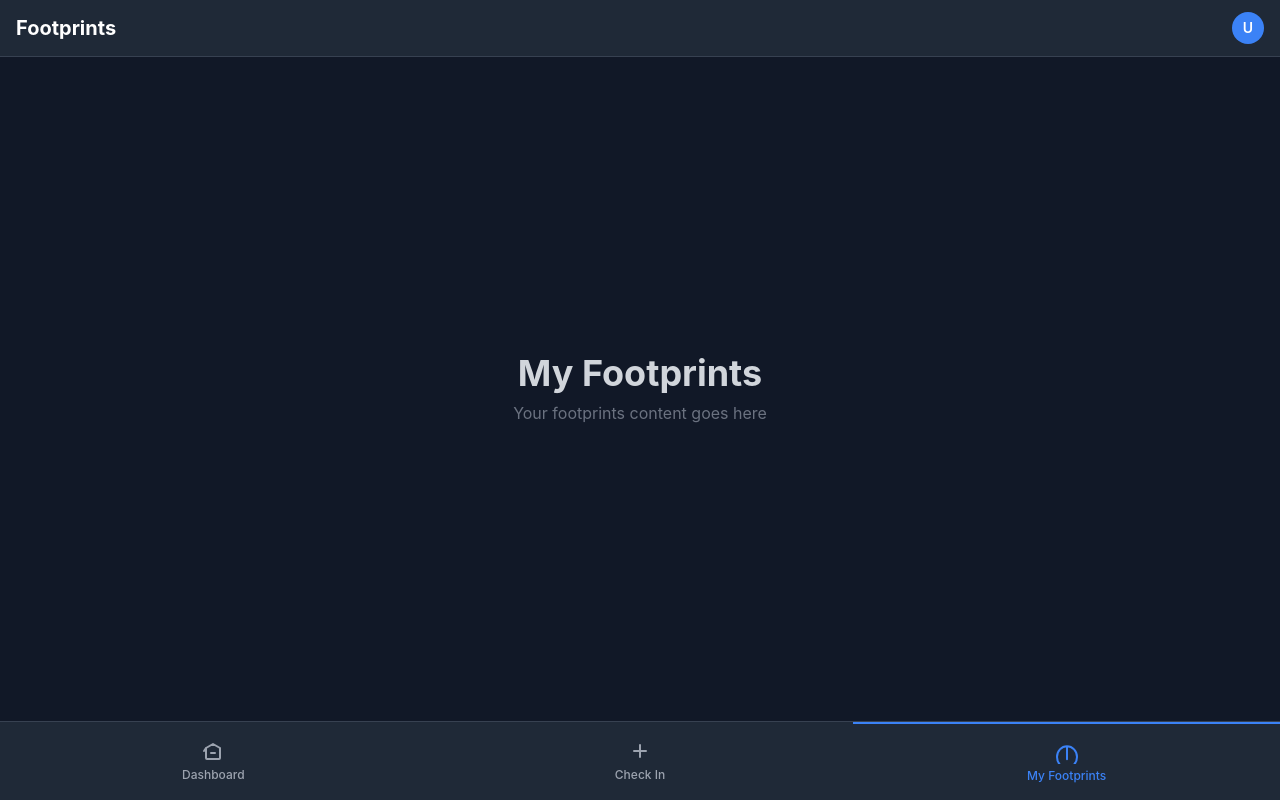
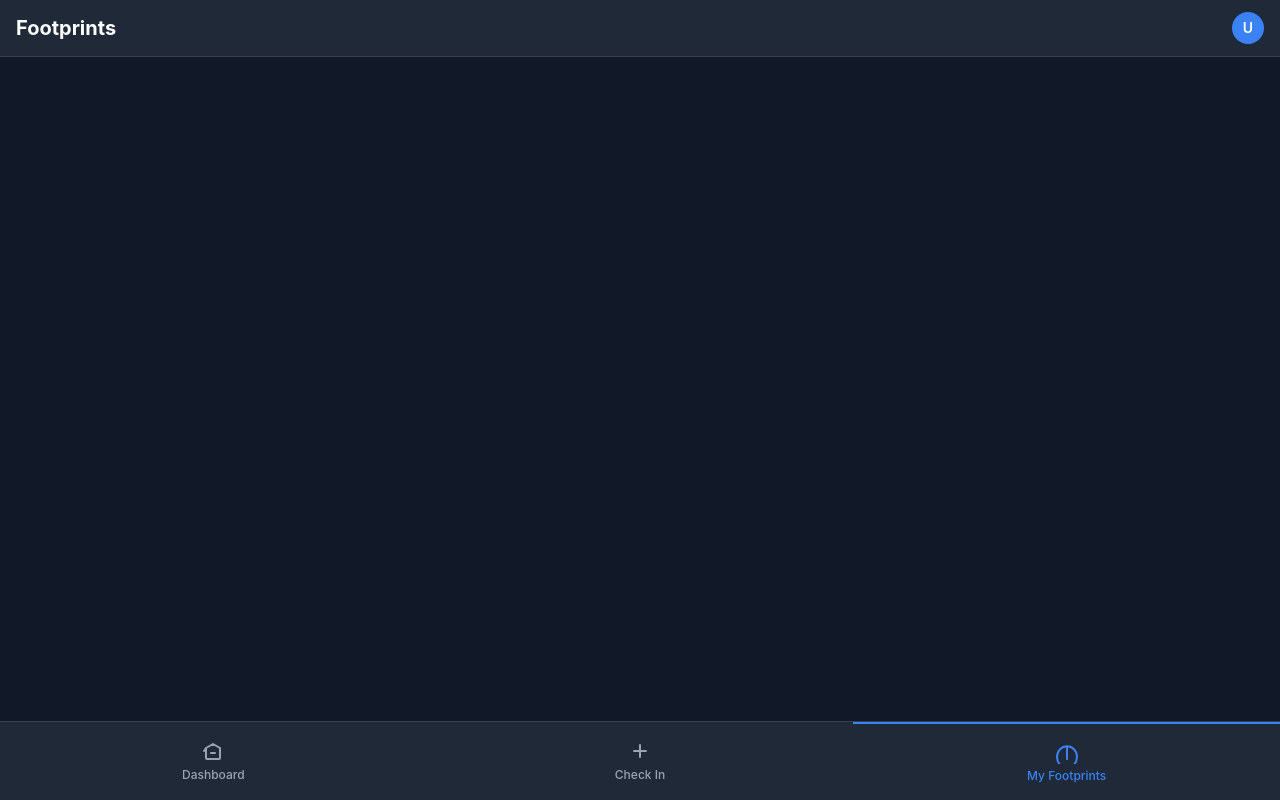
Before and after one commit to vanthadeth/hig-copilot, a Next.js app: page /footprints in a window 1280 px wide. Built offline with nearby package versions, Linux system fonts and the light colour scheme.

Commit message:
Reset footprints page

```diff
--- a/pages/footprints.tsx
+++ b/pages/footprints.tsx
@@ -17,11 +17,7 @@ export default function Footprints() {
         <TitleBar />
 
         {/* Content Area */}
-        <div className="flex-1 overflow-y-auto px-6 py-8 flex flex-col items-center justify-center">
-          <div className="text-center">
-            <h2 className="text-4xl font-bold text-gray-300 mb-2">My Footprints</h2>
-            <p className="text-gray-500">Your footprints content goes here</p>
-          </div>
+        <div className="flex-1 overflow-y-auto px-6 py-8">
         </div>
 
         <BottomNavBar activePage="footprints" />
```
